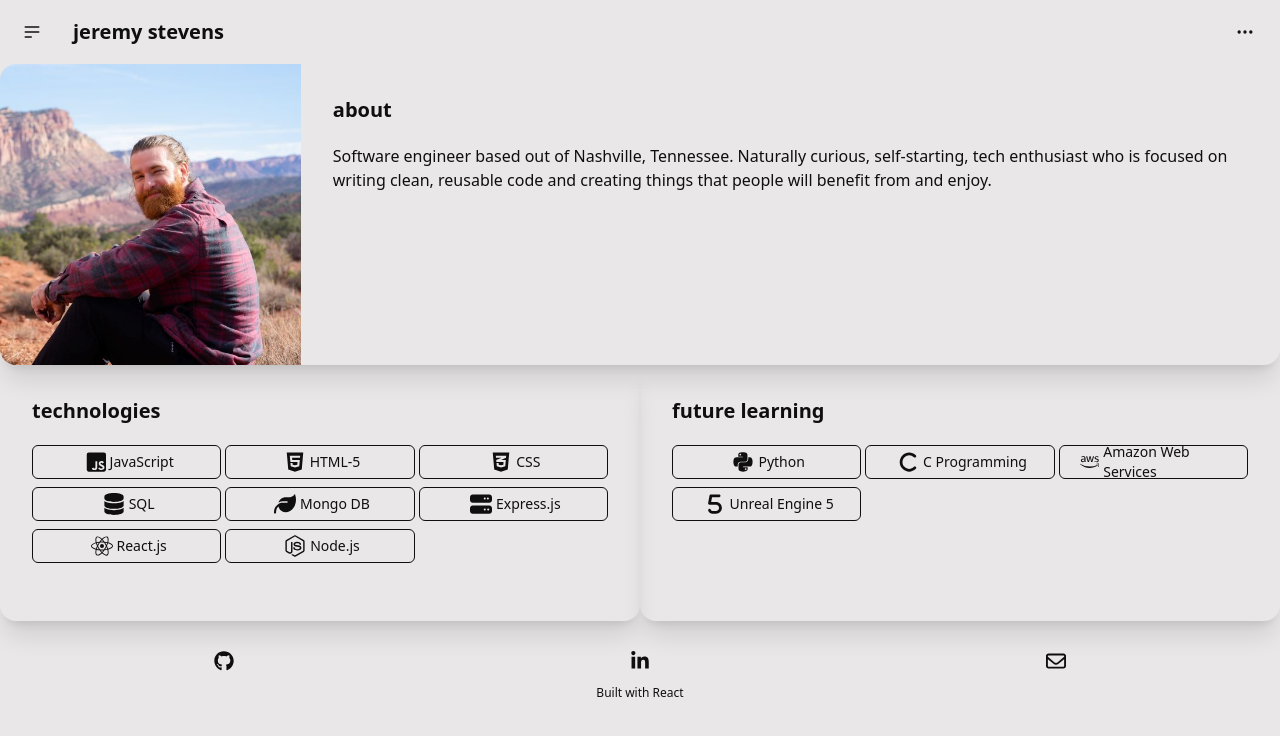
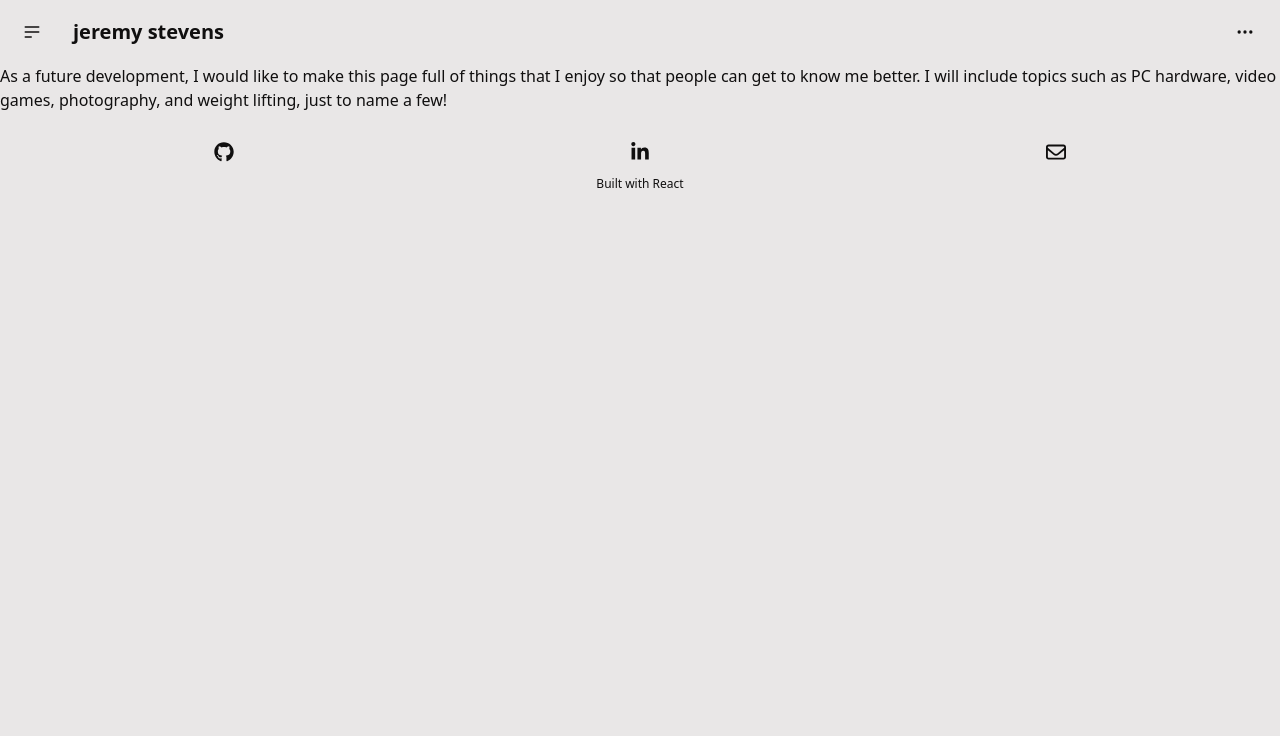
Before and after one commit to jeremystevens515/jeremystevens515.github.io, a React (Create React App) app: page /games in a window 1280 px wide. Shown: the top 736 px of the page. Built offline with nearby package versions, Linux system fonts and the light colour scheme.

Commit message:
added routing

```diff
--- a/src/App.js
+++ b/src/App.js
@@ -1,4 +1,5 @@
 import React, { useState, useEffect } from "react";
+import { BrowserRouter as Router, Route, Routes } from "react-router-dom";
 
 import "./index.css";
 
@@ -7,13 +8,13 @@ import Body from "./components/Body";
 import Footer from "./components/Footer";
 
 export default function App() {
-	const [activePage, setActivePage] = useState("About");
-
 	return (
 		<div>
-			<Navbar activePage={activePage} setActivePage={setActivePage} />
-			<Body activePage={activePage} setActivePage={setActivePage} />
-			<Footer />
+			<Router>
+				<Navbar />
+				<Body />
+				<Footer />
+			</Router>
 		</div>
 	);
 }
--- a/src/components/Body.js
+++ b/src/components/Body.js
@@ -1,19 +1,18 @@
 import React, { useState, useEffect } from "react";
 
 import About from "../pages/About";
-import Projects from "../pages/Projects";
-import Interests from "../pages/Interests";
+import Projects from "../pages/Software";
+import Games from "../pages/Games";
+import _3DArt from "../pages/_3DArt";
+import { BrowserRouter as Router, Route, Routes } from "react-router-dom";
 
-export default function Body({ activePage, setActivePage }) {
-	const renderPage = () => {
-		if (activePage === "About") {
-			return <About setActivePage={setActivePage} />;
-		} else if (activePage === "Projects") {
-			return <Projects />;
-		} else {
-			return <Interests />;
-		}
-	};
-
-	return renderPage();
+export default function Body() {
+	return (
+		<Routes>
+			<Route path="/" element={<About />} />
+			<Route path="/software" element={<Projects />} />
+			<Route path="/games" element={<Games />} />
+			<Route path="/3dart" element={<_3DArt />} />
+		</Routes>
+	);
 }
--- a/src/components/Navbar.js
+++ b/src/components/Navbar.js
@@ -1,4 +1,5 @@
 import React from "react";
+import { Link } from "react-router-dom";
 
 export default function Navbar({ activePage, setActivePage }) {
 	const pageChange = (event, page) => {
@@ -38,23 +39,25 @@ export default function Navbar({ activePage, setActivePage }) {
 							className="menu menu-compact dropdown-content mt-3 p-2 shadow bg-base-100 rounded-box w-52"
 						>
 							<li>
-								<a>Home</a>
+								<Link to="/">Home</Link>
 							</li>
 							<li>
-								<a>Software</a>
+								<Link to="/software">Software</Link>
 							</li>
 							<li>
-								<a>Games</a>
+								<Link to="/games">Games</Link>
 							</li>
 							<li>
-								<a>3D Art</a>
+								<Link to="/3dart">3D Art</Link>
 							</li>
 						</ul>
 					</div>
 				</div>
 			</div>
 			<div className="flex-1">
-				<a className="btn btn-ghost normal-case text-xl">jeremy stevens</a>
+				<Link to="/" className="btn btn-ghost normal-case text-xl">
+					jeremy stevens
+				</Link>
 			</div>
 			<div className="flex-none">
 				<div className="dropdown dropdown-end">
--- a/src/pages/Interests.js
+++ b/src/pages/Games.js
@@ -1,6 +1,6 @@
 import React from "react";
 
-export default function Interest() {
+export default function Games() {
 	return (
 		<div>
 			<p>
--- a/src/pages/Projects.js
+++ b/src/pages/Software.js
@@ -1,7 +1,7 @@
 import React from "react";
 import barcode from "../images/barcode.jpg";
 
-export default function Projects() {
+export default function Software() {
 	return (
 		<div>
 			<a
--- /dev/null
+++ b/src/pages/_3DArt.js
@@ -0,0 +1,5 @@
+import React from "react";
+
+export default function _3DArt() {
+	return <div>Add 3D art here when it is ready</div>;
+}
```
